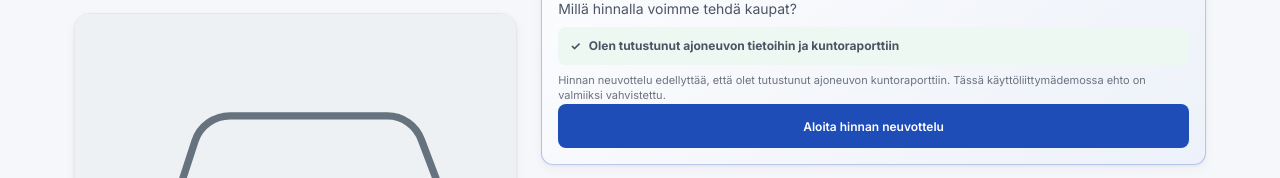
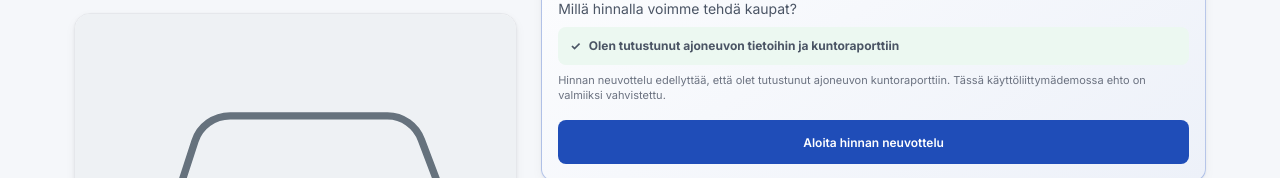
Before and after one commit to mikko-lab/kopilotti-demo, a website with bundled scripts: page vehicle.html in a window 1280 px wide. Shown: the part 305-483 px from the top of the page. Built offline with nearby package versions, Linux system fonts and the light colour scheme.

Commit message:
Add spacing before negotiation action

```diff
--- a/styles/vehicle.css
+++ b/styles/vehicle.css
@@ -61,6 +61,7 @@
 .purchase-fineprint { color: var(--muted); font-size: var(--text-2xs); line-height: 1.45; margin-top: 8px; }
 
 .digital-salesperson-card { border-color: rgba(31,77,184,.3); background: linear-gradient(145deg, var(--white), var(--primary-light)); }
+.digital-salesperson-card > .purchase-fineprint + .purchase-button { margin-top: var(--space-3); }
 .service-heading { display: flex; gap: 10px; align-items: center; }
 .service-mark { width: 38px; height: 38px; border-radius: 50%; display: grid; place-items: center; background: var(--primary); color: white; font-size: 20px; }
 .digital-salesperson-card h3 { font-size: var(--text-md); margin-top: var(--space-3); }
```
Also changed, not shown: tests/ui/digital-salesperson-ui.test.js (+1 -0 lines).
